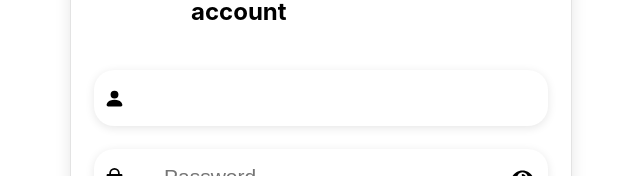
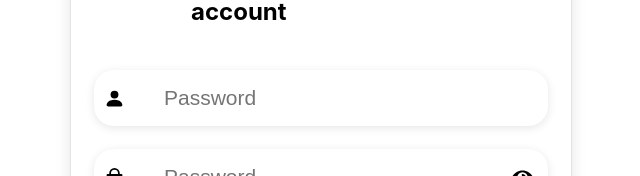
Before and after one commit to Marion-H/login-form, a React (Create React App) app: page / in a window 1280 px wide. Shown: the part 252-428 px from the top of the page, without its empty margins (319-959 px from the left). Built offline with nearby package versions, Linux system fonts and the light colour scheme.

Commit message:
add action on component InputForm for set data on reducer

```diff
--- a/src/components/InputFormSignIn.jsx
+++ b/src/components/InputFormSignIn.jsx
@@ -4,7 +4,7 @@ import InputPassword from "./common/InputPassword";
 function InputFormSignIn() {
   return (
     <>
-      <InputForm type="text" icon="bsFillPersonFill" />
+      <InputForm type="text" icon="bsFillPersonFill" keyName="name" />
       <InputPassword keyName="password" />
     </>
   );
--- a/src/components/common/InputForm.jsx
+++ b/src/components/common/InputForm.jsx
@@ -1,9 +1,16 @@
+import { useDispatch, useSelector } from "react-redux";
+
 import { AiOutlineMail } from "react-icons/ai";
 import { FaPhoneAlt } from "react-icons/fa";
 import { RiLockPasswordFill } from "react-icons/ri";
 import { BsFillPersonFill } from "react-icons/bs";
 
-function InputForm({ icon, type }) {
+import { setDataForm } from "../store/action/data";
+
+function InputForm({ icon, type, keyName }) {
+  const dataForm = useSelector((state) => state.dataForm);
+  const stateKeyName = dataForm.keyName;
+  const dispatch = useDispatch();
 
   const renderIcon = (icon) => {
     switch (icon) {
@@ -23,7 +30,12 @@ function InputForm({ icon, type }) {
     <>
       <div className="inputName">
         <span className="fillPerson">{renderIcon(icon)}</span>
-        <input type={type} />
+        <input
+          type={type}
+          placeholder="Password"
+          value={stateKeyName}
+          onChange={(e) => dispatch(setDataForm(e, keyName))}
+        />
       </div>
     </>
   );
```
